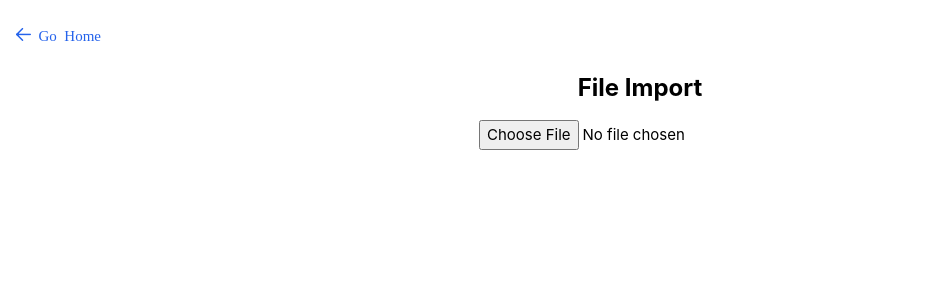
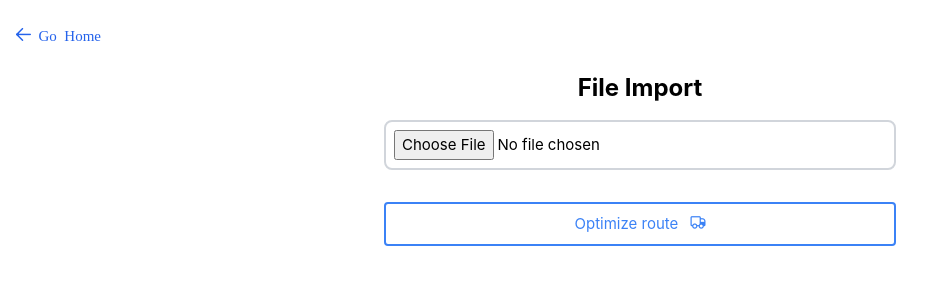
Before and after one commit to nogorka/clmd-client, a Vue app: page /import-file in a window 1280 px wide. Shown: the top 300 px of the page, without its empty margins (0-943 px from the left). Built offline with nearby package versions, Linux system fonts and the light colour scheme; the HTML template or start-up script is replaced by a standard one.

Commit message:
feature: add optimize-route-button

```diff
--- /dev/null
+++ b/src/components/optimize-route-button.vue
@@ -0,0 +1,9 @@
+<template>
+  <button
+    type="button"
+    class="mt-4 w-full border-2 border-blue-500 text-blue-500 py-2 rounded hover:bg-blue-500 hover:text-white focus:outline-none focus:ring-2 focus:ring-blue-500 focus:ring-opacity-50"
+  >
+    Optimize route
+    <i class="pi pi-truck ml-2"></i>
+  </button>
+</template>
--- a/src/views/FileImport.vue
+++ b/src/views/FileImport.vue
@@ -1,6 +1,7 @@
 <script setup>
 import GoBack from '@/components/go-back.vue'
 import { processCsv, processJson } from '@/utils/file.js'
+import OptimizeRouteButton from '@/components/optimize-route-button.vue'
 
 
 const onChange = (e) => {
@@ -29,15 +30,18 @@ const onChange = (e) => {
 </script>
 
 <template>
-  <div class="container mx-auto p-4">
+  <div class="container mx-auto p-4 ">
     <go-back />
+    <div class="max-w-lg mx-auto">
+      <h1 class="text-center text-2xl font-bold my-4">File Import</h1>
+      <input
+        class="block w-full text-center p-2 mx-auto my-4 border-2 border-gray-300 rounded-lg cursor-pointer hover:border-blue-500 focus:border-blue-500"
+        type='file'
+        accept=".json, .csv"
+        @change="onChange"
+      />
 
-    <h1 class="text-center text-2xl font-bold my-4">File Import</h1>
-    <input
-      class="block mx-auto my-4"
-      type='file'
-      accept=".json, .csv"
-      @change="onChange"
-    />
+      <optimize-route-button />
+    </div>
   </div>
 </template>
```
